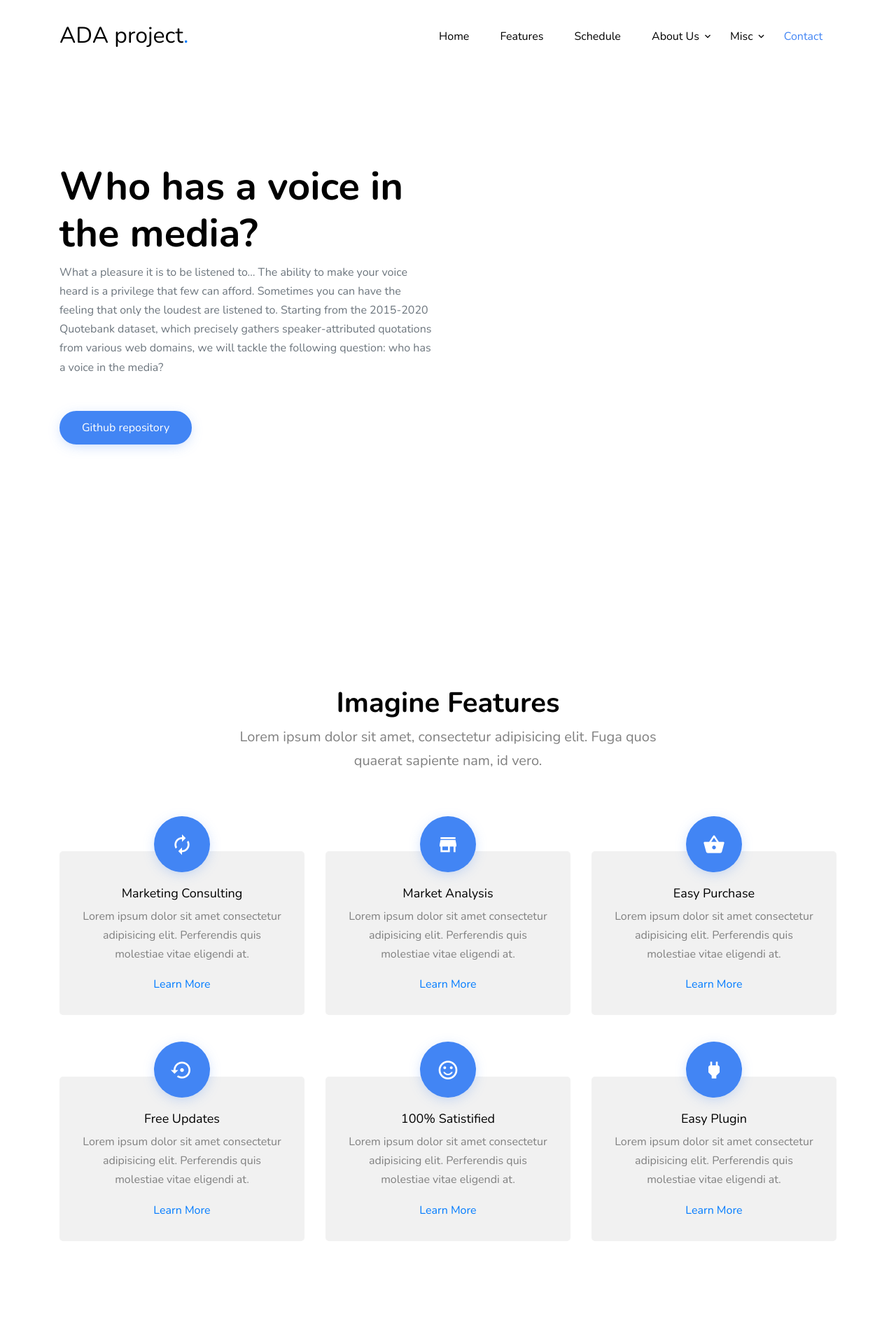
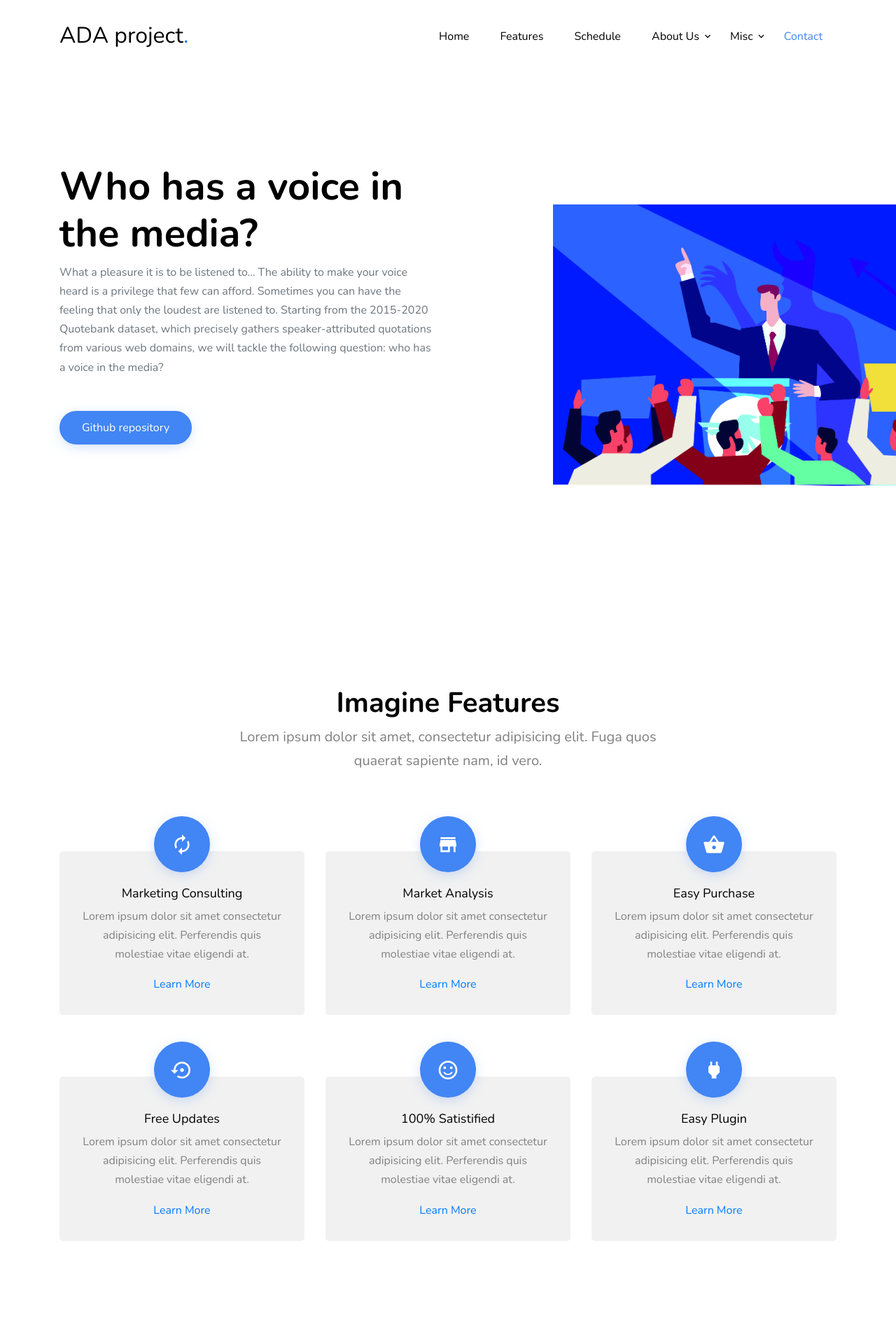
Before and after one commit to icheft/imagine-jekyll-theme, a Jekyll site: the page built from index.html, in a window 1280 px wide. Shown: the top 1920 px of the page at 70% size. Built offline with Jekyll 4.4.1, drawn with Linux system fonts in a browser that asks for light colours; some web fonts are replaced.

Commit message:
try a few illustrations

```diff
--- a/_includes/starter.html
+++ b/_includes/starter.html
@@ -4,9 +4,11 @@
 
         <div class="col-md-12" style="position: relative;" data-aos="fade-up" data-aos-delay="200">
 
-          <!--
-            <img src="/assets/images/undraw_investing_7u74.svg" alt="Image" class="img-fluid img-absolute">
-          -->
+          <!---->
+          <img src="assets\images\Leader_giving_speech_illustration_concept_vector-0.png"
+          alt="Image" width="600" class="img-fluid img-absolute">
+
+
           <div class="row mb-4" data-aos="fade-up" data-aos-delay="200">
             <div class="col-lg-6 mr-auto">
               <h1>Who has a voice in the media?</h1>
```
Also changed, not shown: assets/images/Leader_giving_speech_illustration_concept_vector-0.png (added), assets/images/Leader_giving_speech_illustration_concept_vector_generated.jpg (added), assets/images/daniel-sandvik-18B9D4q9ESE-unsplash.jpg (added), 1 other file.
